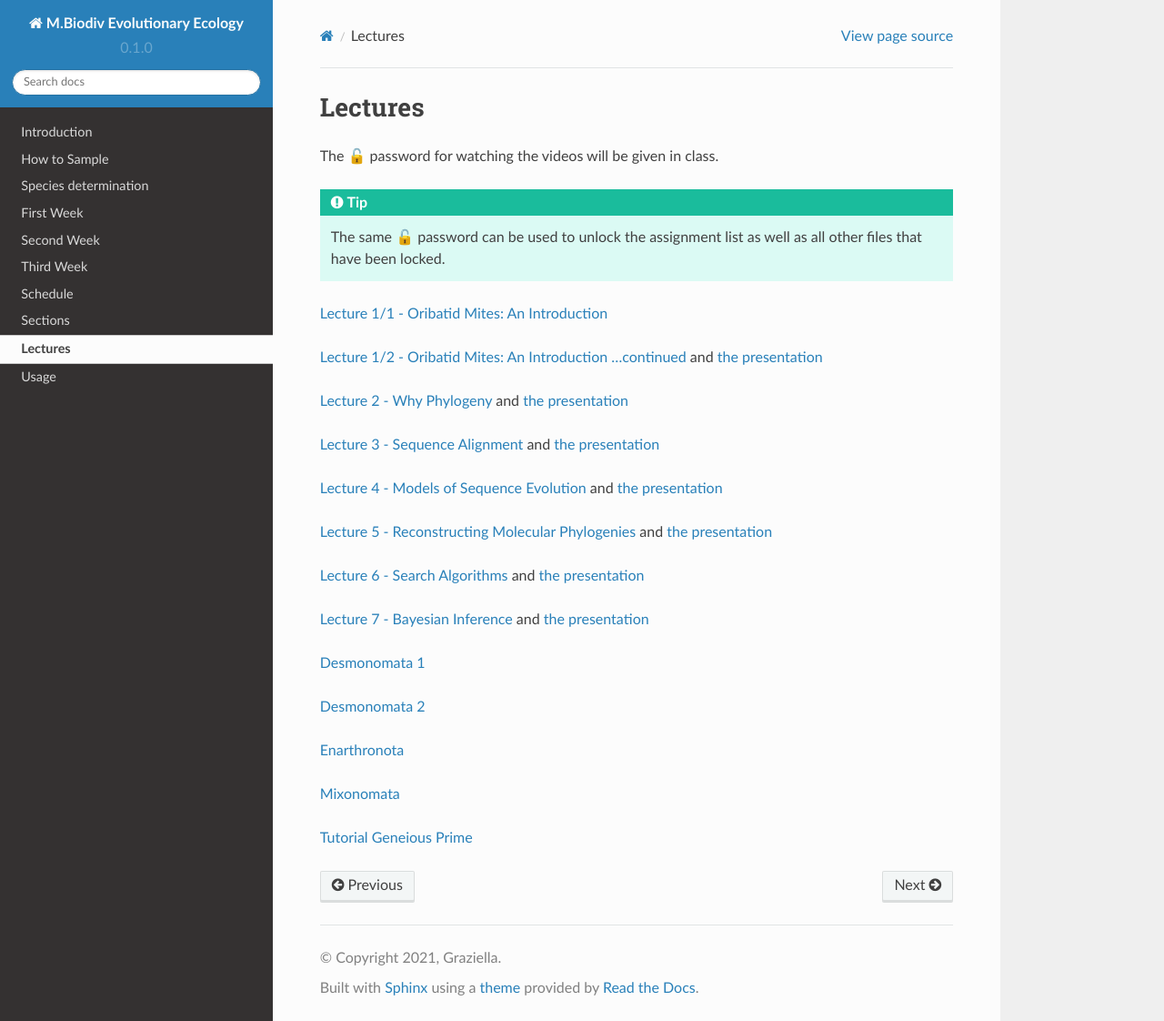
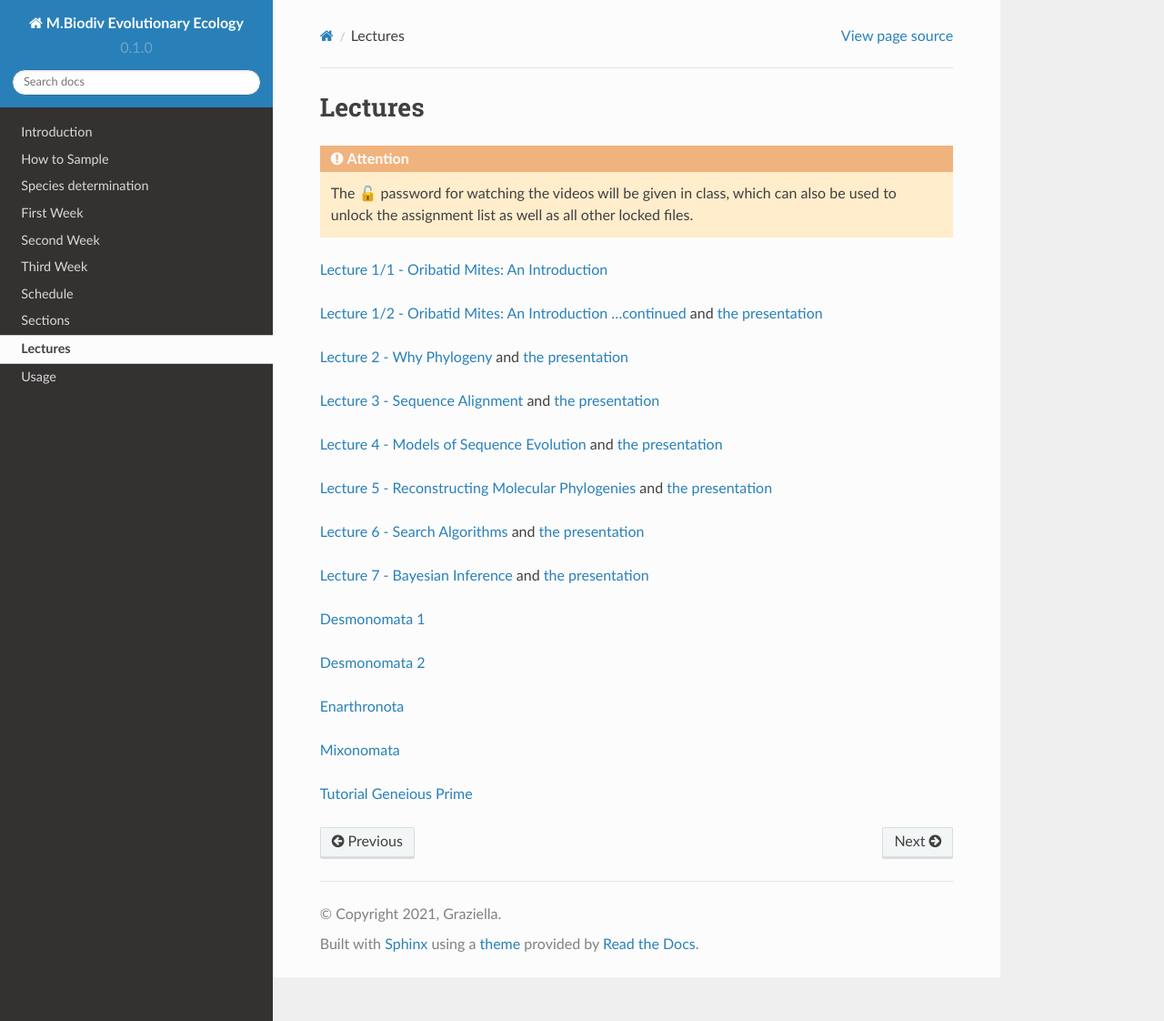
Before and after one commit to bheimbu/evolutionary_ecology, a Sphinx documentation site: the page built from docs/source/lectures.rst, in a window 1280 px wide and 1122 px high. Shown: the whole window at 91% size. Built offline with Sphinx 7.4.7 and the Read the Docs theme 2.0.0, drawn with Linux system fonts in a browser that asks for light colours.

Commit message:
Update lectures.rst

```diff
--- a/docs/source/lectures.rst
+++ b/docs/source/lectures.rst
@@ -2,11 +2,9 @@
 Lectures
 ========
 
-The 🔓 password for watching the videos will be given in class.
+.. attention::
 
-.. tip::
-
-  The same 🔓 password can be used to unlock the assignment list as well as all other files that have been locked.
+  The 🔓 password for watching the videos will be given in class, which can also be used to unlock the assignment list as well as all other locked files.
 
 `Lecture 1/1 - Oribatid Mites: An Introduction <https://owncloud.gwdg.de/index.php/s/u8rlqOWCnuVbuKU>`_
 
```
